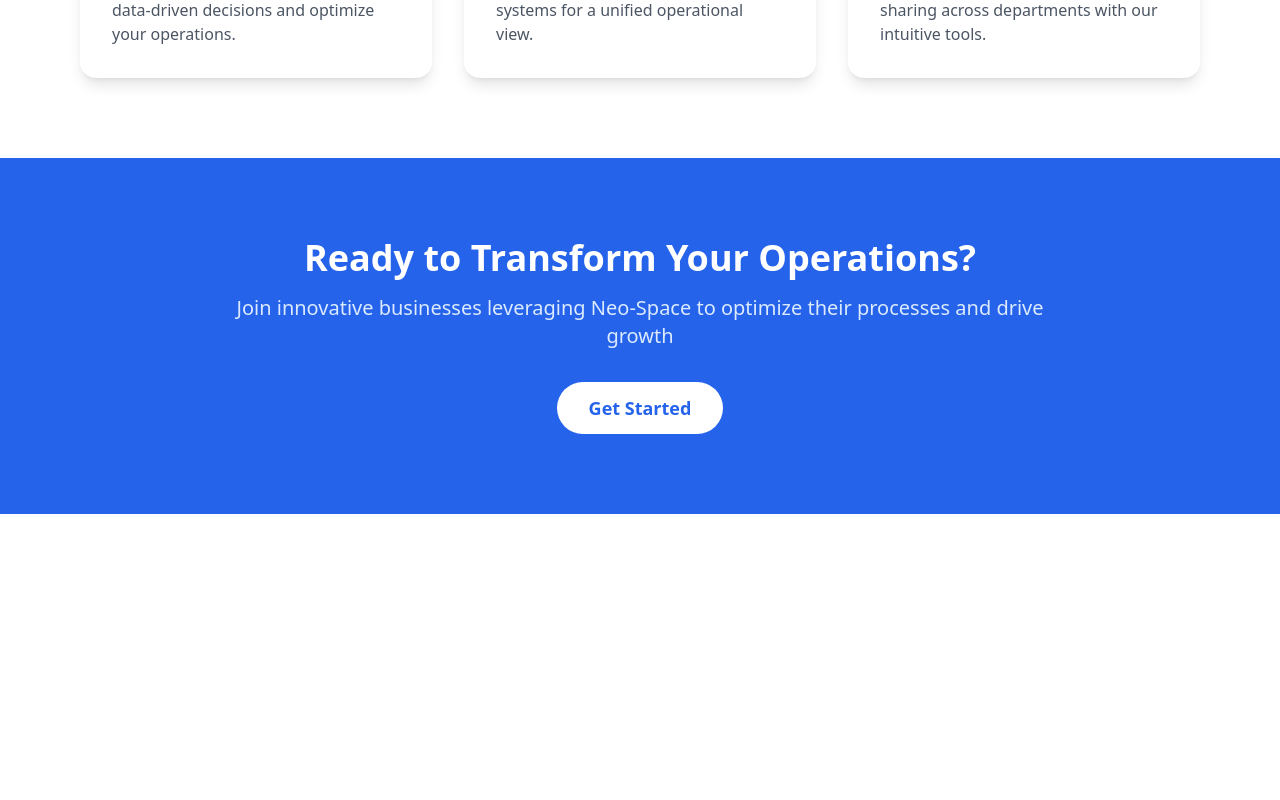
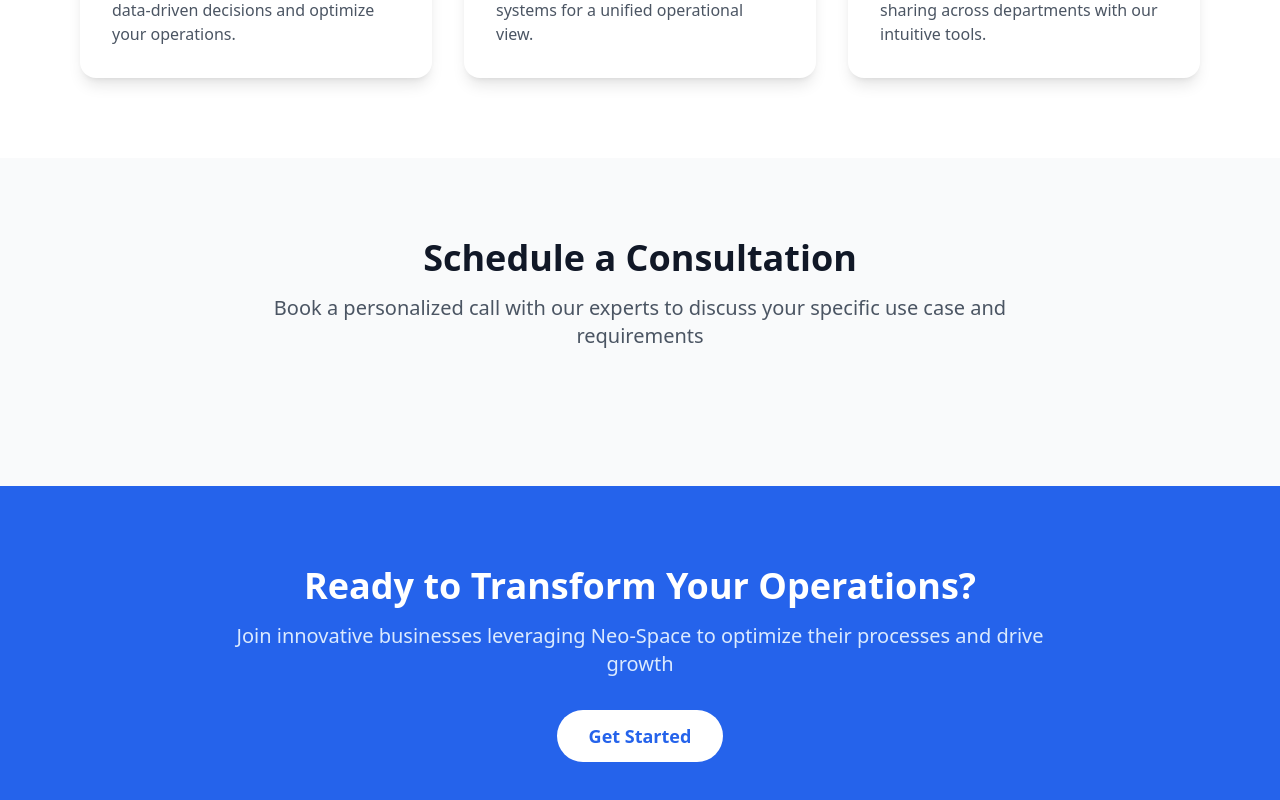
Before and after one commit to cgbotta/neospace-landing-page, a Next.js app: page / in a window 1280 px wide. Shown: the part 1398-2198 px from the top of the page. Before the commit the page ends 1912 px from the top, so only its background shows below. Built offline with nearby package versions, Linux system fonts and the light colour scheme.

Commit message:
added stripe link to landing page

```diff
--- a/app/page.tsx
+++ b/app/page.tsx
@@ -2,6 +2,7 @@
 import React from "react";
 import Link from "next/link";
 import { LineChart, Users, Database } from "lucide-react";
+import Script from "next/script";
 
 const FeatureCard: React.FC<{
   title: string;
@@ -44,6 +45,8 @@
   ];
 
   return (
+    <>
+      <Script async src="https://js.stripe.com/v3/buy-button.js" />
       <div className="min-h-screen bg-gradient-to-b from-gray-50 to-gray-100 dark:from-gray-900 dark:to-gray-800">
         {/* Hero Section with Video */}
         <section className="pt-20 pb-32 px-4">
@@ -103,6 +106,25 @@
           </div>
         </section>
 
+        {/* Consultation Section */}
+        <section className="py-20 bg-gray-50 dark:bg-gray-900">
+          <div className="max-w-4xl mx-auto text-center px-4">
+            <h2 className="text-4xl font-bold text-gray-900 dark:text-white mb-4">
+              Schedule a Consultation
+            </h2>
+            <p className="text-xl text-gray-600 dark:text-gray-300 mb-8">
+              Book a personalized call with our experts to discuss your specific
+              use case and requirements
+            </p>
+            <div className="inline-block">
+              <stripe-buy-button
+                buy-button-id="buy_btn_1QFlXsP40l6WDMgOByngXmFM"
+                publishable-key="pk_live_51QFizvP40l6WDMgOpVupOCzVltjxFGbN0VbEQG0bOHUOce9QyITOFN1yhkqLSRQQ3QLmc0tx2GYE9M19JGa5TuJ000CTqkm5nB"
+              />
+            </div>
+          </div>
+        </section>
+
         {/* Call to Action Section */}
         <section className="py-20 bg-blue-600 dark:bg-blue-800">
           <div className="max-w-4xl mx-auto text-center px-4">
@@ -125,6 +147,7 @@
           </div>
         </section>
       </div>
+    </>
   );
 };
 
```
Lines whose indentation alone changed are shown as unchanged.
